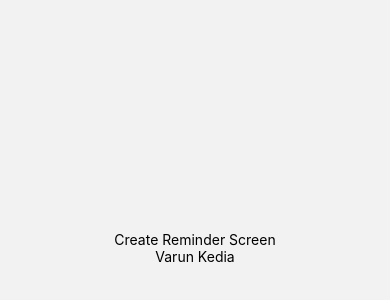
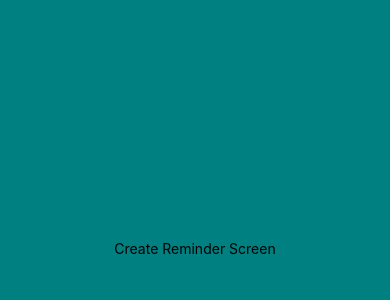
Before and after one commit to purplevarun/reminder-app, a React Native app: screen / in a window 390 px wide. Shown: the part 174-474 px from the top of the page. Built offline with nearby package versions, Linux system fonts and the light colour scheme.

Commit message:
Added Styles in Context

```diff
--- a/contexts/GlobalContext.js
+++ b/contexts/GlobalContext.js
@@ -1,8 +1,12 @@
 import { createContext } from "react";
+import StyleData from "./data/StyleData";
+const data = {
+	name: "Varun Kedia",
+	age: 21,
+	style: StyleData,
+};
+
 export const GlobalContext = createContext();
-export const data = {
-	name: "Varun Kedia",
-};
 
 const GlobalContextProvider = (props) => {
 	return (
--- /dev/null
+++ b/contexts/data/StyleData.js
@@ -0,0 +1,12 @@
+const screenStyle = {
+	backgroundColor: "teal",
+	flex: 1,
+	flexDirection: "row",
+	justifyContent: "center",
+	alignItems: "center",
+};
+const styleData = {
+	screenStyle,
+};
+
+export { styleData as default };
--- a/screens/CreateReminderScreen.js
+++ b/screens/CreateReminderScreen.js
@@ -1,14 +1,11 @@
+import { View, Text } from "react-native";
 import { useContext } from "react";
-import { View, Text } from "react-native";
 import { GlobalContext } from "../contexts/GlobalContext";
 const CreateReminderScreen = () => {
-	const data = useContext(GlobalContext);
+	const { style } = useContext(GlobalContext);
 	return (
-		<View
-			style={{ flex: 1, justifyContent: "center", alignItems: "center" }}
-		>
+		<View style={style.screenStyle}>
 			<Text>Create Reminder Screen</Text>
-			<Text>{data.name}</Text>
 		</View>
 	);
 };
```
